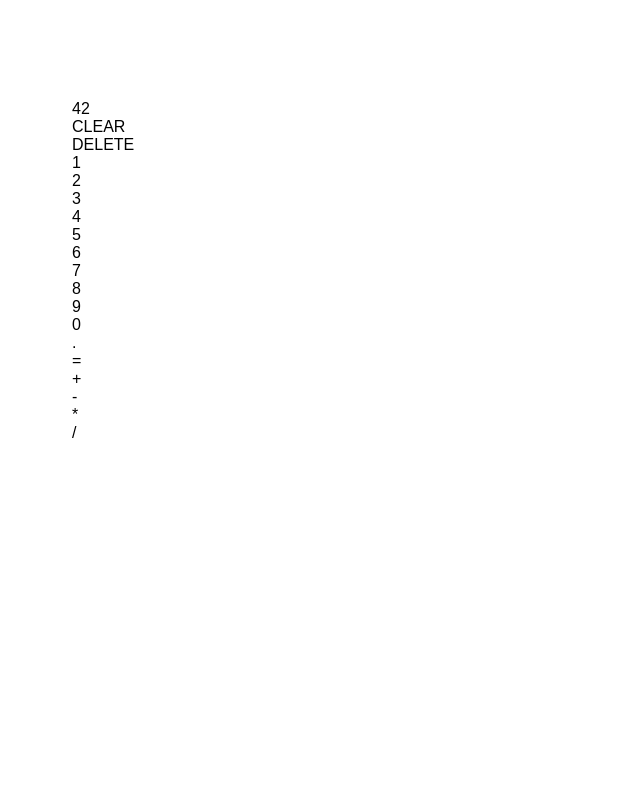
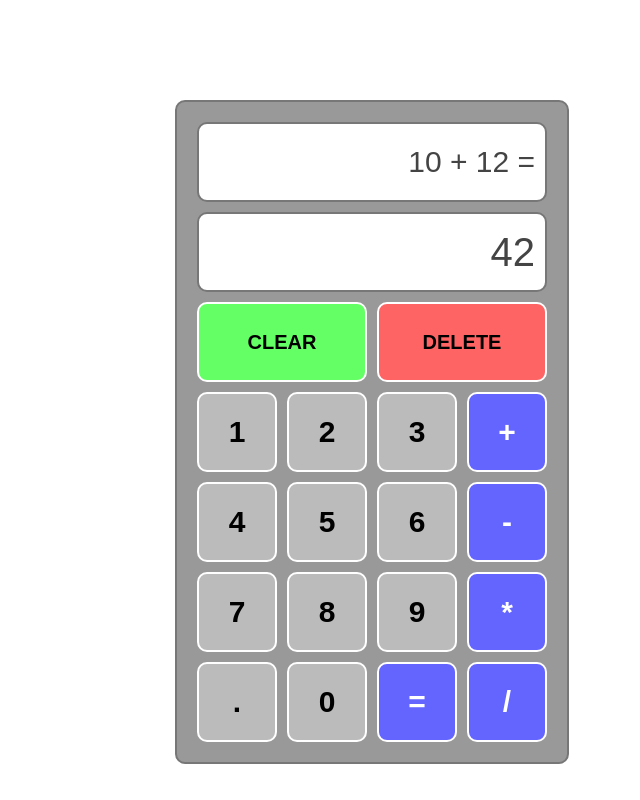
Before and after one commit to rafaelalma/calculator, a plain HTML site: page index.html in a window 1280 px wide. Shown: the whole page, without its empty margins (268-908 px from the left). Drawn offline with Linux system fonts and the light colour scheme.

Commit message:
Style calculator

```diff
--- a/index.html
+++ b/index.html
@@ -9,26 +9,27 @@
     <script src="main.js" defer></script>
   </head>
   <body>
-    <div class="calculator">
-      <div class="display">42</div>
-      <div class="clear">CLEAR</div>
-      <div class="delete">DELETE</div>
-      <div class="number">1</div>
-      <div class="number">2</div>
-      <div class="number">3</div>
-      <div class="number">4</div>
-      <div class="number">5</div>
-      <div class="number">6</div>
-      <div class="number">7</div>
-      <div class="number">8</div>
-      <div class="number">9</div>
-      <div class="number">0</div>
-      <div class="dot">.</div>
-      <div class="equals">=</div>
-      <div class="operator">+</div>
-      <div class="operator">-</div>
-      <div class="operator">*</div>
-      <div class="operator">/</div>
+    <div class="grid-parent">
+      <div class="grid-child memory">10 + 12 =</div>
+      <div class="grid-child result">42</div>
+      <div class="grid-child clear btn">CLEAR</div>
+      <div class="grid-child delete btn">DELETE</div>
+      <div class="grid-child number one btn">1</div>
+      <div class="grid-child number two btn">2</div>
+      <div class="grid-child number three btn">3</div>
+      <div class="grid-child number four btn">4</div>
+      <div class="grid-child number five btn">5</div>
+      <div class="grid-child number six btn">6</div>
+      <div class="grid-child number seven btn">7</div>
+      <div class="grid-child number eight btn">8</div>
+      <div class="grid-child number nine btn">9</div>
+      <div class="grid-child number zero btn">0</div>
+      <div class="grid-child float btn">.</div>
+      <div class="grid-child equals btn">=</div>
+      <div class="grid-child operator add btn">+</div>
+      <div class="grid-child operator subtract btn">-</div>
+      <div class="grid-child operator multiply btn">*</div>
+      <div class="grid-child operator divide btn">/</div>
     </div>
   </body>
 </html>
--- a/style.css
+++ b/style.css
@@ -5,11 +5,192 @@
 }
 
 body {
-  font-size: 16px;
   font-family: Arial, Helvetica, sans-serif;
+  font-size: 20px;
+  color: #444;
 }
 
-.calculator {
-  width: 600px;
+.grid-parent {
   margin: 100px auto 0 auto;
+  padding: 20px;
+
+  display: grid;
+  gap: 10px;
+  grid-template-columns: repeat(4, 80px);
+  grid-template-rows: repeat(7, 80px);
+  width: fit-content;
+
+  grid-template-areas:
+    "memory memory memory memory"
+    "result result result result"
+    "clear clear delete delete"
+    "one two three add"
+    "four five six subtract"
+    "seven eight nine multiply"
+    "float zero equals divide";
+
+  background-color: #999;
+  border: 2px solid #777;
+  border-radius: 10px;
 }
+
+.grid-child {
+  display: flex;
+  justify-content: center;
+  align-items: center;
+}
+
+.memory,
+.result {
+  justify-content: flex-end;
+  padding-right: 10px;
+
+  background-color: white;
+  border-radius: 10px;
+  border: 2px solid #777;
+}
+
+.memory,
+.number,
+.operator,
+.float,
+.equals {
+  font-size: 1.5em;
+}
+
+.result {
+  font-size: 2em;
+}
+
+.btn {
+  cursor: pointer;
+  font-weight: bold;
+  color: black;
+
+  border: 2px solid white;
+  border-radius: 10px;
+}
+
+.btn:hover {
+  transform: scale(1.02);
+}
+
+.clear {
+  background-color: rgb(100, 255, 100);
+}
+
+.clear:hover {
+  background-color: rgb(100, 200, 100);
+  color: white;
+}
+
+.delete {
+  background-color: rgb(255, 100, 100);
+}
+
+.delete:hover {
+  background-color: rgb(200, 100, 100);
+  color: white;
+}
+
+.equals,
+.operator {
+  background-color: rgb(100, 100, 255);
+  color: white;
+}
+
+.equals:hover,
+.operator:hover {
+  background-color: rgb(100, 100, 200);
+}
+
+.number,
+.float {
+  background-color: #bbb;
+}
+
+.number:hover,
+.float:hover {
+  background-color: #aaa;
+  color: white;
+}
+
+.memory {
+  grid-area: memory;
+}
+
+.result {
+  grid-area: result;
+}
+
+.clear {
+  grid-area: clear;
+}
+
+.delete {
+  grid-area: delete;
+}
+
+.one {
+  grid-area: one;
+}
+
+.two {
+  grid-area: two;
+}
+
+.three {
+  grid-area: three;
+}
+
+.four {
+  grid-area: four;
+}
+
+.five {
+  grid-area: five;
+}
+
+.six {
+  grid-area: six;
+}
+
+.seven {
+  grid-area: seven;
+}
+
+.eight {
+  grid-area: eight;
+}
+
+.nine {
+  grid-area: nine;
+}
+
+.zero {
+  grid-area: zero;
+}
+
+.float {
+  grid-area: float;
+}
+
+.equals {
+  grid-area: equals;
+}
+
+.add {
+  grid-area: add;
+}
+
+.subtract {
+  grid-area: subtract;
+}
+
+.multiply {
+  grid-area: multiply;
+}
+
+.divide {
+  grid-area: divide;
+}
```
